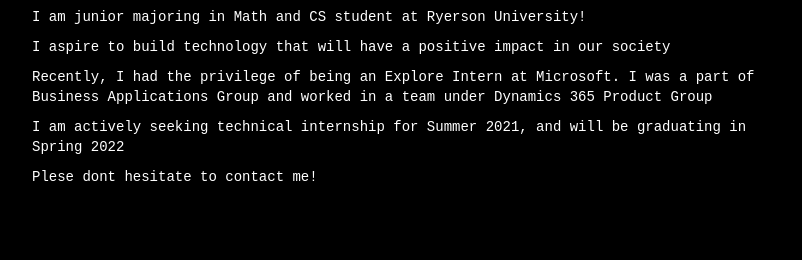
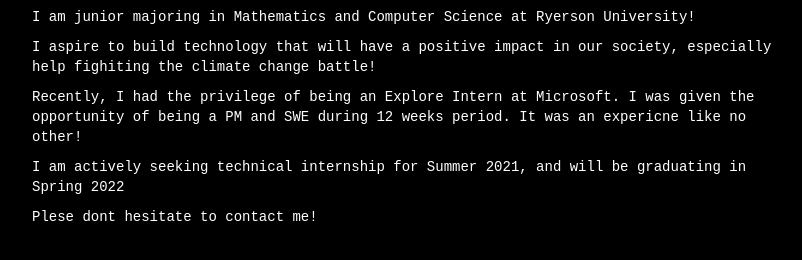
Before and after one commit to PatelRuchee/PatelRuchee.github.io, a plain HTML site: page index.html in a window 1280 px wide. Shown: the part 196-456 px from the top of the page, without its empty margins (233-1035 px from the left). Drawn offline with nearby package versions, Linux system fonts and the light colour scheme.

Commit message:
Update index.html

```diff
--- a/index.html
+++ b/index.html
@@ -107,9 +107,9 @@
         </div>
     <div class="about">
     <h2 class="text-center">About Me!</h2>
-    <p>I am junior majoring in Math and CS student at Ryerson University! </p>
-    <p>I aspire to build technology that will have a positive impact in our society</p>
-    <p>Recently, I had the privilege of being an Explore Intern at Microsoft. I was a part of Business Applications Group and worked in a team under Dynamics 365 Product Group</p>
+    <p>I am junior majoring in Mathematics and Computer Science at Ryerson University! </p>
+    <p>I aspire to build technology that will have a positive impact in our society, especially help fighiting the climate change battle!</p>
+    <p>Recently, I had the privilege of being an Explore Intern at Microsoft. I was given the opportunity of being a PM and SWE during 12 weeks period. It was an expericne like no other!</p>
     <p>I am actively seeking technical internship for Summer 2021, and will be graduating in Spring 2022 </p>
     <p>Plese dont hesitate to contact me! </p>
     </div>
```
